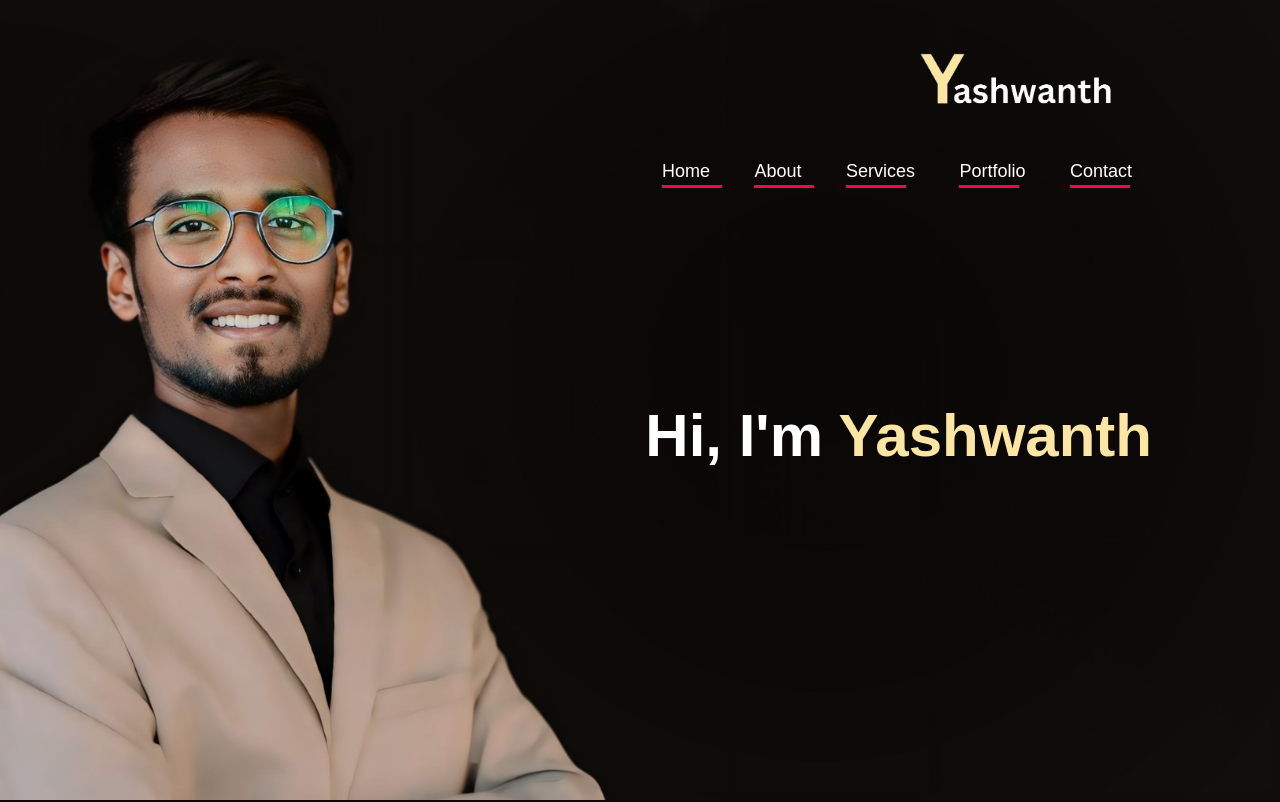
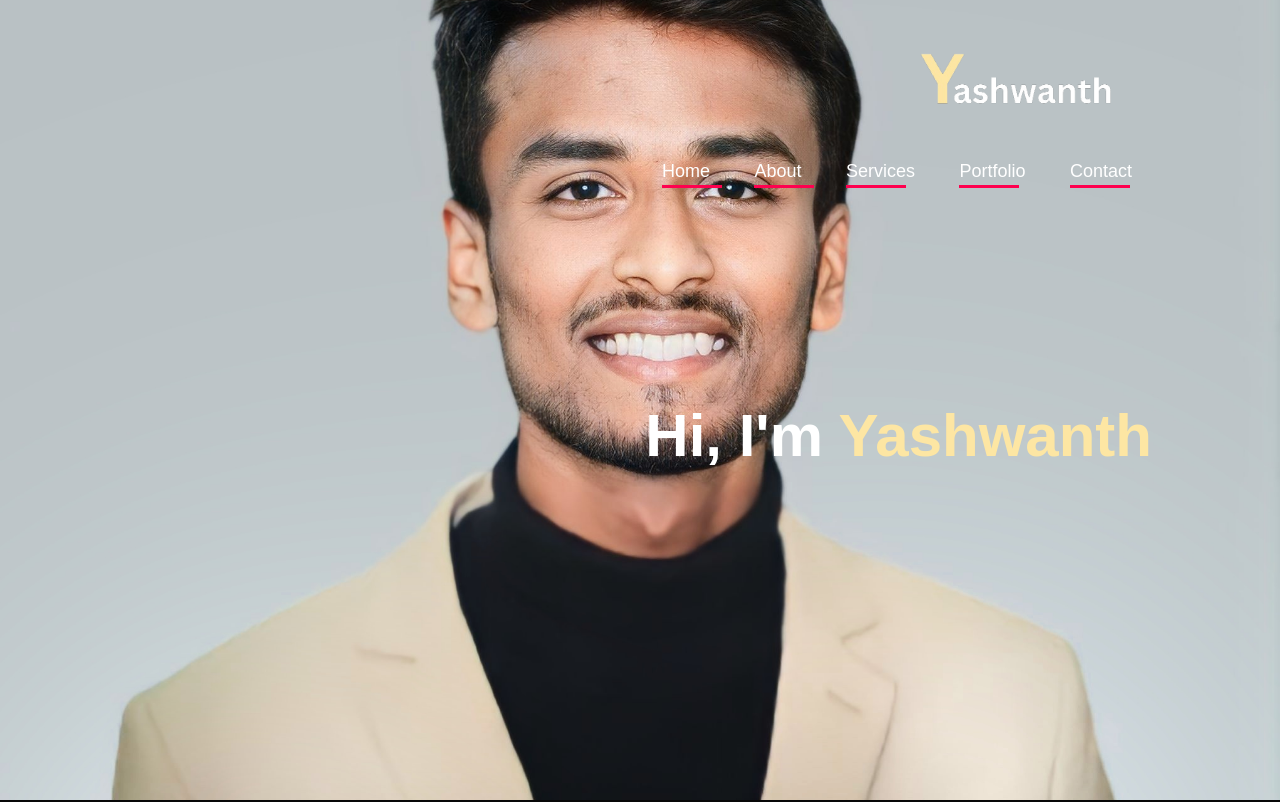
Before and after one commit to Yashuudevang/YashwanthPortfolio, a plain HTML site: page index.html in a window 1280 px wide. Shown: the top 802 px of the page. Drawn offline with Linux system fonts and the light colour scheme.

Commit message:
Update style.css

```diff
--- a/style.css
+++ b/style.css
@@ -15,7 +15,7 @@ body {
 #header {
     width: 100%;
     height: 100vh;
-    background-image: url(images/edited.jpg);
+    background-image: url(images/1704540855426-01.jpeg);
     background-size: cover;
     background-position: right;
 }
```
